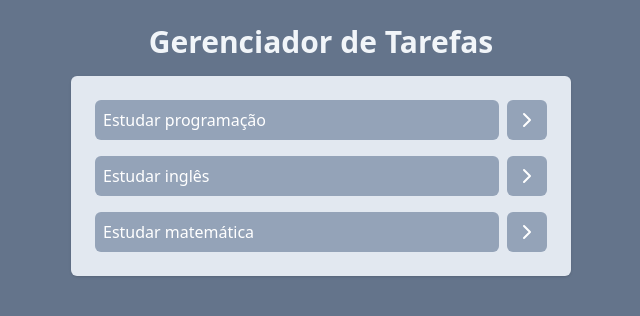
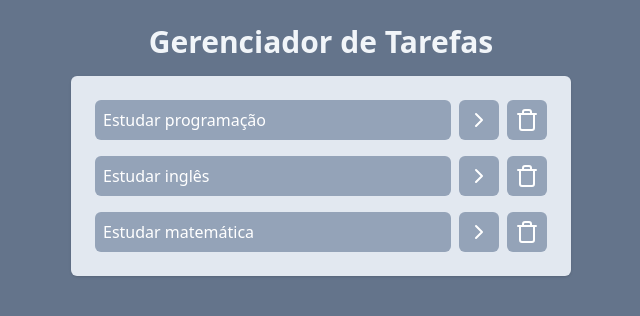
Before and after one commit to GuedesJoaoVictor/capacitacao-react, a React (Vite) app: page / in a window 1280 px wide. Shown: the top 316 px of the page, without its empty margins (319-959 px from the left). Built offline with nearby package versions, Linux system fonts and the light colour scheme.

Commit message:
Adicionando função de deletar tasks

```diff
--- a/src/App.jsx
+++ b/src/App.jsx
@@ -45,6 +45,12 @@ export default function App() {
     setTasks(newTasks);
   };
 
+  const onClickDeleteTask = (taskId) => {
+    // Filtrar todas as tarefas que não tem o id igual ao taskId
+    const newTasks = tasks.filter((task) => task.id !== taskId);
+    setTasks(newTasks);
+  };
+
   return (
     <div className="w-screen h-screen bg-slate-500 flex justify-center p-6">
       <div className="w-[500px]">
@@ -52,7 +58,11 @@ export default function App() {
           Gerenciador de Tarefas
         </h1>
         <AddTask />
-        <Tasks tasks={tasks} onTaskClick={onTaskClick} />
+        <Tasks
+          tasks={tasks}
+          onTaskClick={onTaskClick}
+          onClickDeleteTask={onClickDeleteTask}
+        />
       </div>
     </div>
   );
--- a/src/components/Tasks.jsx
+++ b/src/components/Tasks.jsx
@@ -1,4 +1,4 @@
-import { ChevronRightIcon } from "lucide-react";
+import { ChevronRightIcon, DeleteIcon, TrashIcon } from "lucide-react";
 
 function Tasks(props) {
   return (
@@ -8,12 +8,20 @@ function Tasks(props) {
           <li key={task.id} className="flex gap-2">
             <button
               onClick={() => props.onTaskClick(task.id)}
-              className="bg-slate-400 text-left w-full text-white p-2 rounded-md"
+              className={`bg-slate-400 text-left w-full text-white p-2 rounded-md ${
+                task.isCompleted && "line-through"
+              }`}
             >
               {task.text}
             </button>
             <button className="bg-slate-400 p-2 rounded-md text-white">
               <ChevronRightIcon />
+            </button>
+            <button
+              onClick={() => props.onClickDeleteTask(task.id)}
+              className="bg-slate-400 p-2 rounded-md text-white"
+            >
+              <TrashIcon />
             </button>
           </li>
         ))}
```
